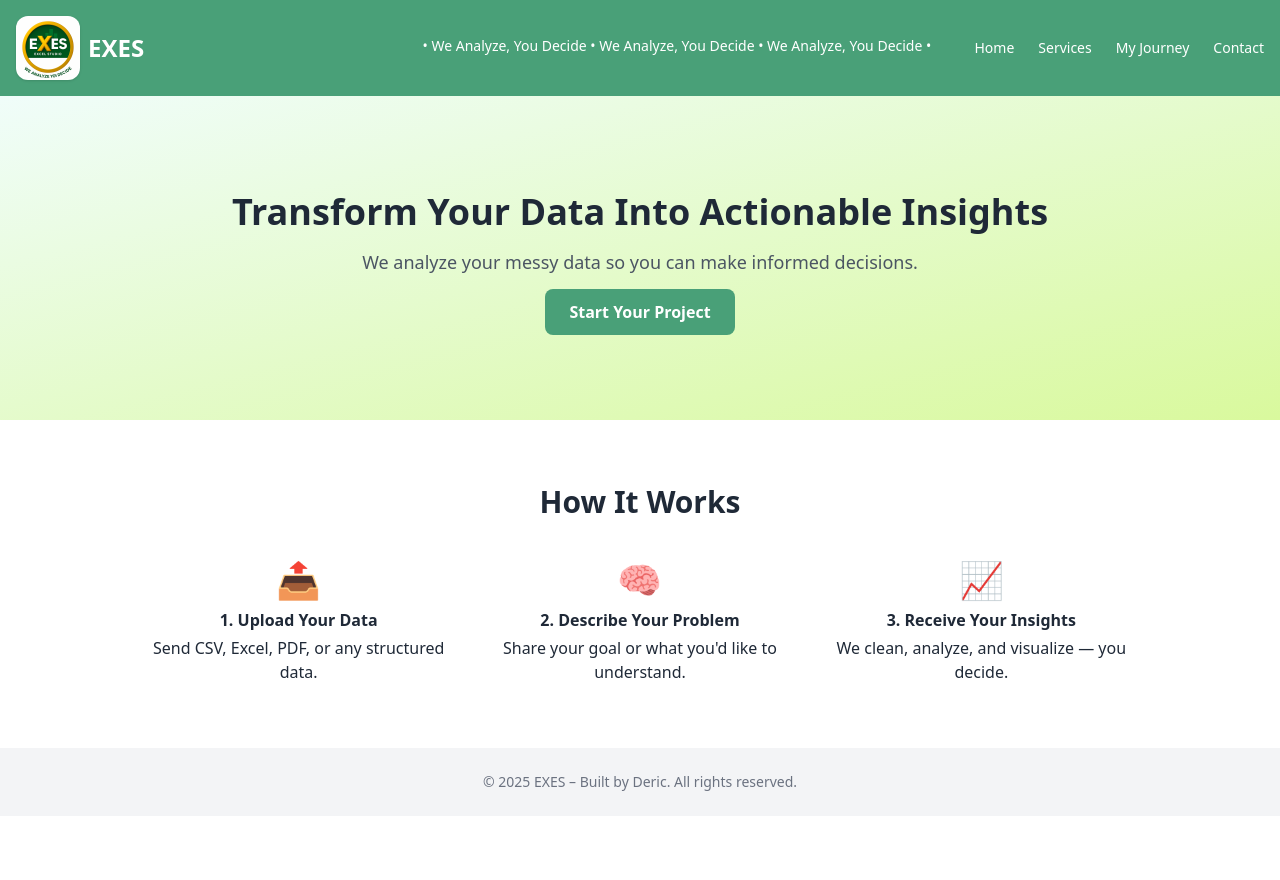
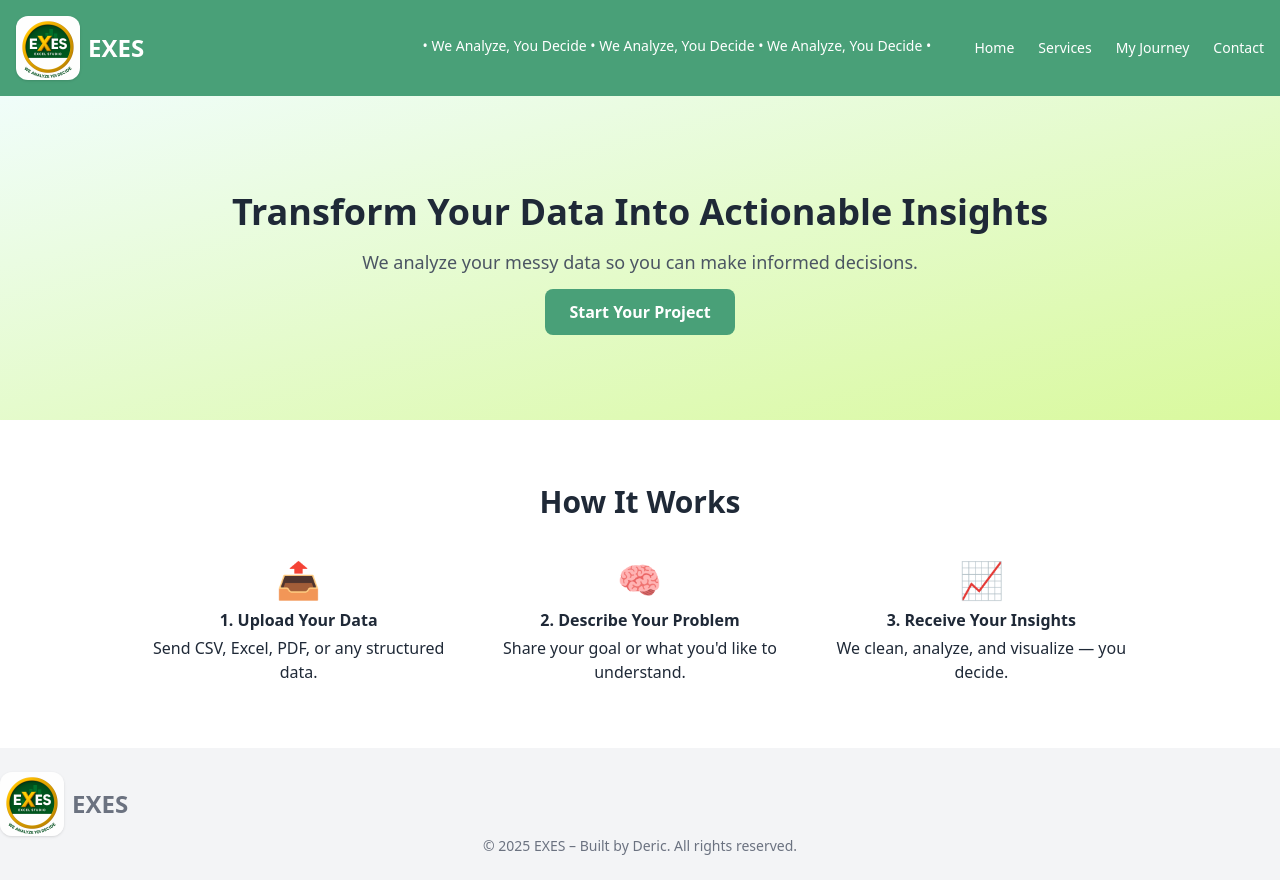
Before and after one commit to Deric254/EXES, a plain HTML site: page index.html in a window 1280 px wide. Before the commit the page ends 816 px from the top, so only its background shows below. Drawn offline with nearby package versions, Linux system fonts and the light colour scheme.

Commit message:
save
save

```diff
--- a/index.html
+++ b/index.html
@@ -75,6 +75,11 @@
 
   <!-- Footer -->
   <footer class="bg-gray-100 py-6 text-center text-sm text-gray-500 mt-auto">
+     <!-- Logo -->
+    <div class="flex items-center gap-2 shrink-0">
+      <img src="assets/img/logo.png" alt="EXES Logo" class="h-16 w-16 rounded-xl object-cover shadow" />
+      <span class="font-bold text-2xl">EXES</span>
+    </div>
     &copy; 2025 EXES – Built by Deric. All rights reserved.
   </footer>
 
```
